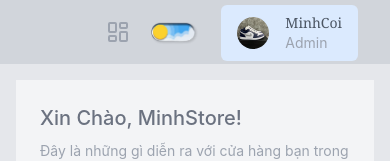
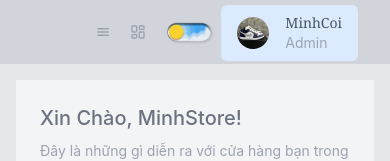
Before and after one commit to BlinhNhi/MinhStore, a React (Create React App) app in the folder front_end/: page /admin/dashboard in a window 390 px wide. Shown: the top 161 px of the page. Built offline with nearby package versions, Linux system fonts and the light colour scheme.

Commit message:
up icon from admin page

```diff
--- a/front_end/src/templates/AdminTemplate.js
+++ b/front_end/src/templates/AdminTemplate.js
@@ -2,9 +2,10 @@ import { Fragment, useEffect, useState } from "react";
 import { Route } from "react-router-dom";
 import { NavLink } from "react-router-dom";
 import { LuLayoutDashboard } from "react-icons/lu";
-
 import { Layout, Menu, theme, Button, Input, Modal, Descriptions } from 'antd';
 import { UserOutlined } from '@ant-design/icons';
+import { IoMenu } from "react-icons/io5";
+
 import AdminAvatar from "../components/Admin/AdminAvatar";
 import DarkMode from "../components/DarkMode/DarkMode";
 
@@ -51,9 +52,14 @@ function AdminTemplate(props) {
                     <Header
                         className="bg-gray-300 dark:bg-gray-800 flex items-center justify-end pr-8"
                     >
-                        <div className="flex items-center gap-6 justify-center">
+                        <div className="flex items-center gap-2 justify-center">
                             <div className="flex gap-2 items-center">
-                                <button type="link" className="p-[11px] rounded-full hover:bg-blue-200"><a href="/admin/dashboard" ><LuLayoutDashboard className="font-extrabold text-2xl text-gray-400" /></a> </button>
+                                <button className="block text-base dark:text-gray-100 text-gray-400 font-bold sm:hidden md:hidden lg:hidden xl:hidden 2xl:hidden">
+                                    <IoMenu></IoMenu>
+                                </button>
+                                <button type="link" className="p-[11px] rounded-full hover:bg-blue-200"><a href="/admin/dashboard">
+                                    <LuLayoutDashboard className="font-extrabold text-base sm:text-2xl md:text-2xl lg:text-2xl xl:text-2xl 2xl:text-2xl dark:text-gray-100 text-gray-400 " /></a>
+                                </button>
                                 <DarkMode></DarkMode>
                             </div>
                             <div>
--- a/front_end/src/templates/Layout/Header.js
+++ b/front_end/src/templates/Layout/Header.js
@@ -2,8 +2,7 @@ import { useState } from "react";
 
 import { ImSearch } from "react-icons/im";
 import { FaShoppingCart } from "react-icons/fa";
-import { TfiAlignJustify } from "react-icons/tfi";
-import { IoClose } from "react-icons/io5";
+import { IoClose, IoMenu } from "react-icons/io5";
 import { TbUserCircle } from "react-icons/tb";
 
 import Logo from '../../assets/logo.png'
@@ -178,7 +177,7 @@ function Header() {
                     sm:hidden md:hidden lg:hidden xl:hidden 2xl:hidden px-2 py-1 border-white border bg-white rounded-lg
                     hover:bg-yellow-500 hover:border-yellow-500  hover:text-white dark:bg-gray-900 dark:hover:bg-yellow-500
                     ">
-                            <TfiAlignJustify className="font-bold text-xl " />
+                            <IoMenu className="font-bold text-xl " />
                             <p className="font-semibold ">Menu</p>
                         </div>
 
```
